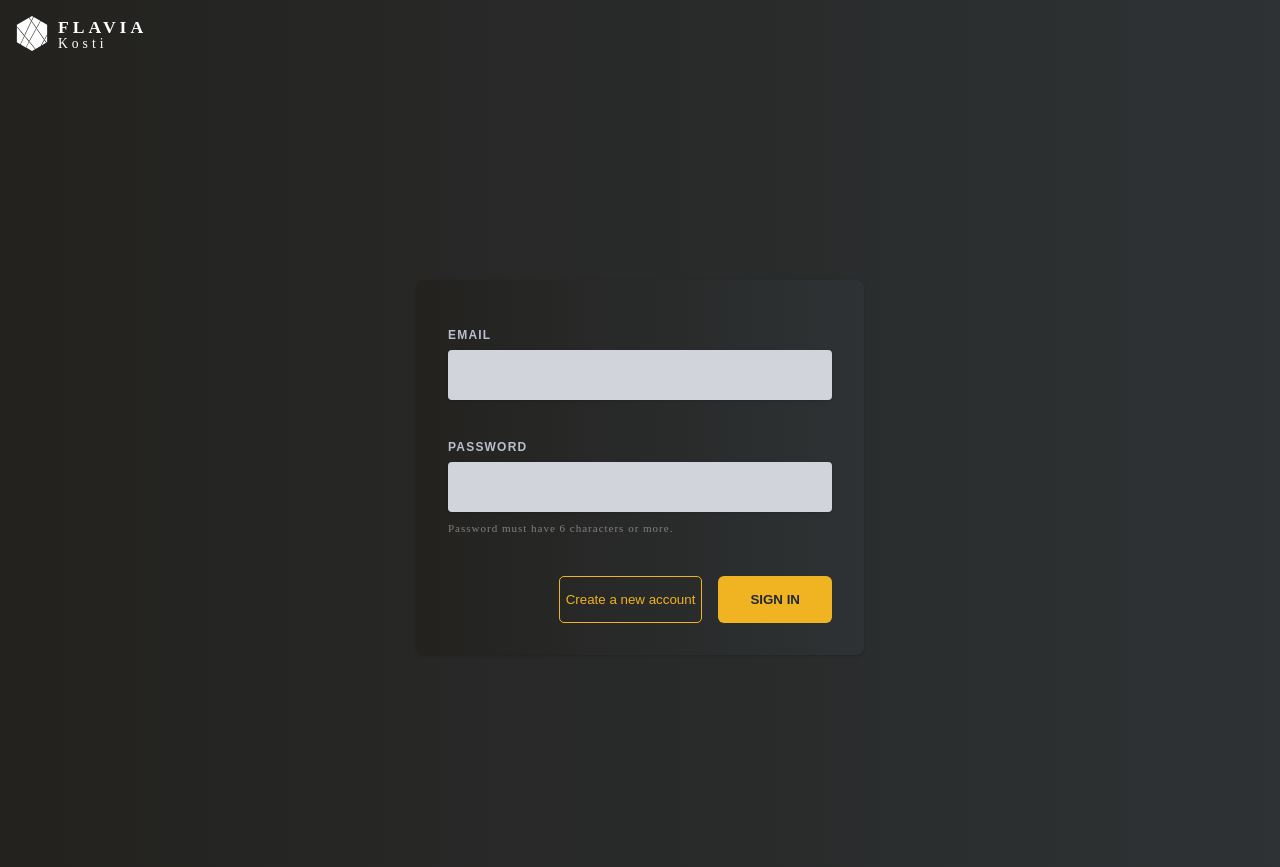
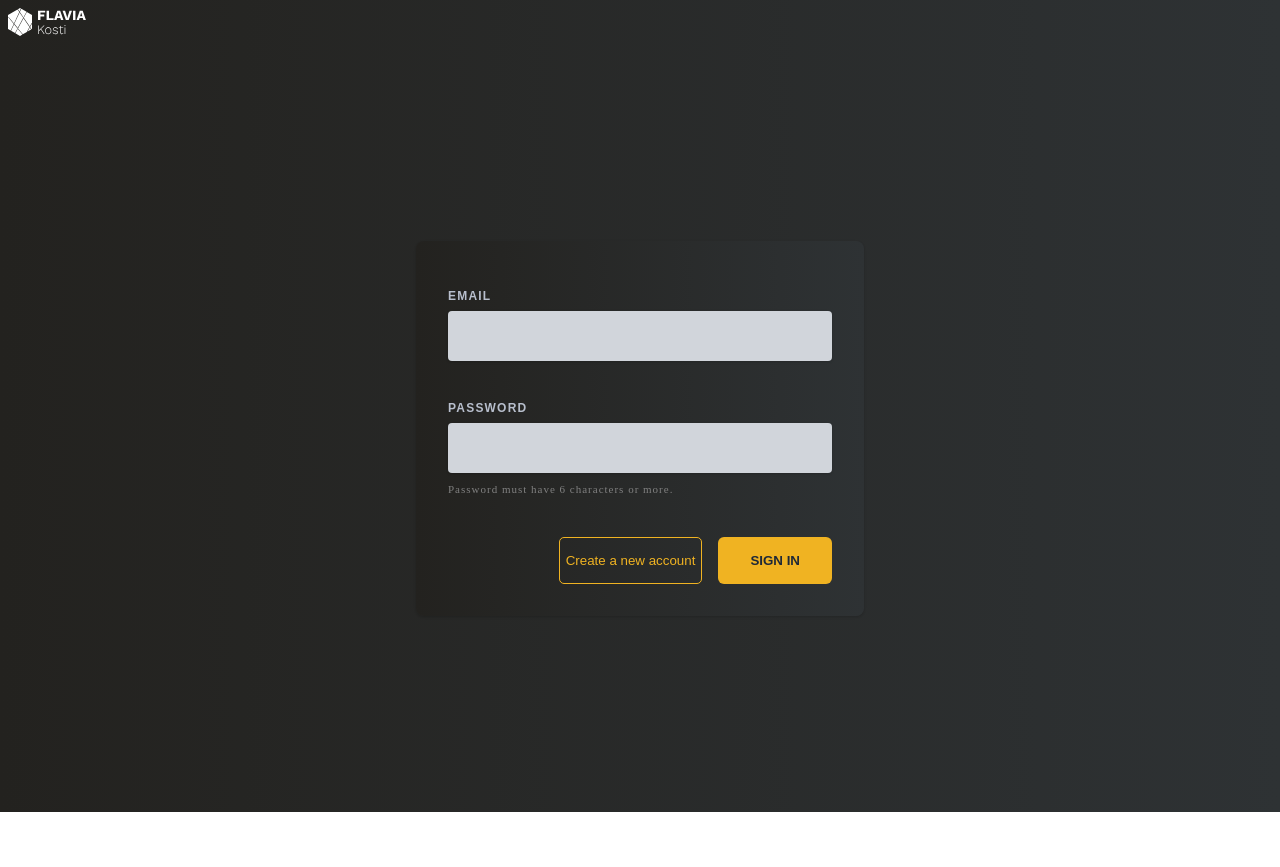
Before and after one commit to flavia3107/penguin-react, a React (Vite) app: page / in a window 1280 px wide. After the commit the page ends 812 px from the top, so only its background shows below. Built offline with nearby package versions, Linux system fonts and the light colour scheme.

Commit message:
Re-design

```diff
--- a/index.html
+++ b/index.html
@@ -12,15 +12,10 @@
 </head>
 
 <body class="p-8">
-  <header>
-    <a href="https://all-projects-portfolio.web.app/" target="_blank" class="logo">
-      <img class="logo-img" src="/src/assets/logo-white.svg" />
-      <div class="logo-txt">
-        <h1>FLAVIA</h1>
-        <span>Kosti</span>
-      </div>
-    </a>
-  </header>
+  <a href="https://all-projects-portfolio.web.app/" target="_blank">
+    <img src="/src/assets/logo-white.svg" />
+  </a>
+
   <div id="root"></div>
   <script type="module" src="/src/main.jsx"></script>
 </body>
--- a/src/index.css
+++ b/src/index.css
@@ -8,8 +8,7 @@ html {
 
 body {
   margin: 0;
-  /* background-color: #272727; */
-  height: 100%;
+  min-height: 100vh;
   background: linear-gradient(90deg, #23221f 0%, #2e3234 100%);
   overflow: hidden;
 }
@@ -20,49 +19,13 @@ body {
 }
 
 main {
-  height: 100%;
+  height: calc(100vh - 2rem);
   display: flex;
 }
 
-.logo {
+a {
   display: flex;
-  align-items: center;
+  width: fit-content;
+  margin: 0.5rem;
   text-decoration: none;
-  padding: 1rem;
 }
-
-.logo > img {
-  height: 35px;
-}
-
-.logo-txt {
-  padding-left: 7px;
-  display: flex;
-  flex-direction: column;
-  color: #fff;
-  align-items: flex-start;
-}
-
-.logo-img {
-  width: 2rem;
-  margin-right: 3px;
-}
-
-.logo-txt h1,
-.logo-txt span {
-  margin: 0;
-  padding: 0;
-  line-height: 1;
-  letter-spacing: 4px;
-}
-
-.logo-txt h1 {
-  font-weight: bolder;
-  font-size: 1.1rem;
-  margin-top: 2px;
-}
-
-.logo-txt span {
-  font-weight: lighter;
-  font-size: 0.85rem;
-}
```
Also changed, not shown: src/assets/logo-white.svg, 1 other file (tests, documents, lock files or other folders).
